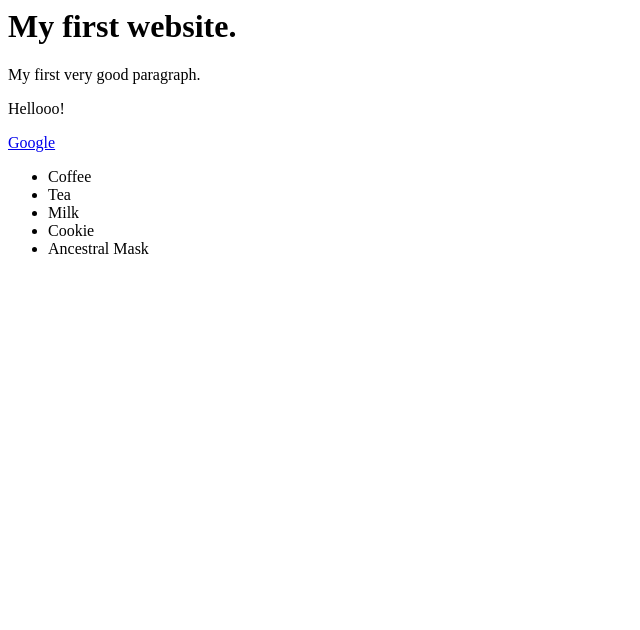
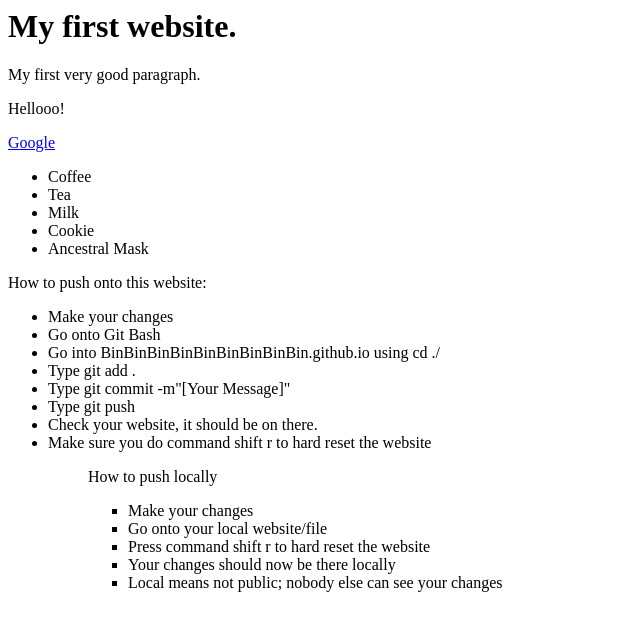
Before and after one commit to BinBinBinBinBinBinBinBinBin/BinBinBinBinBinBinBinBinBin.github.io, a plain HTML site: page index.html in a window 1280 px wide. Shown: the whole page, without its empty margins (0-640 px from the left). Drawn offline with Linux system fonts and the light colour scheme.

Commit message:
steps :D

```diff
--- a/index.html
+++ b/index.html
@@ -16,5 +16,24 @@
   		<li>Cookie</li>
   		<li>Ancestral Mask</li>
 	</ul>
+	<p>How to push onto this website:</p>
+	<ul>
+		<li>Make your changes</li>
+		<li>Go onto Git Bash</li>
+		<li>Go into BinBinBinBinBinBinBinBinBin.github.io using cd ./</li>
+		<li>Type git add .</li>
+		<li>Type git commit -m"[Your Message]"</li>
+		<li>Type git push</li>
+		<li>Check your website, it should be on there.</li>
+		<li>Make sure you do command shift r to hard reset the website</li>
+	<ul>
+	<p>How to push locally</p>
+	<ul>
+		<li>Make your changes</li>
+		<li>Go onto your local website/file</li>
+		<li>Press command shift r to hard reset the website</li>
+		<li>Your changes should now be there locally</li>
+		<li>Local means not public; nobody else can see your changes</li>
+	<ul>
 </body>
 </html>
```
